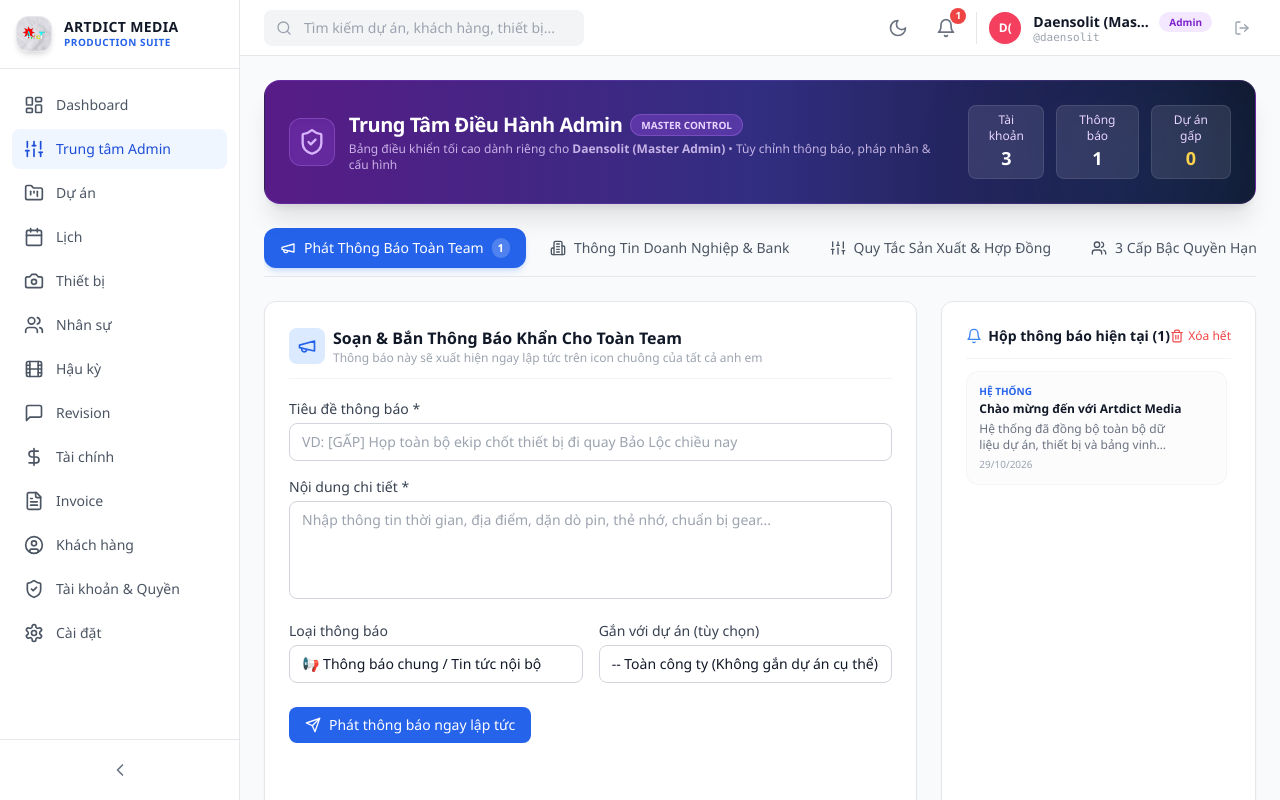
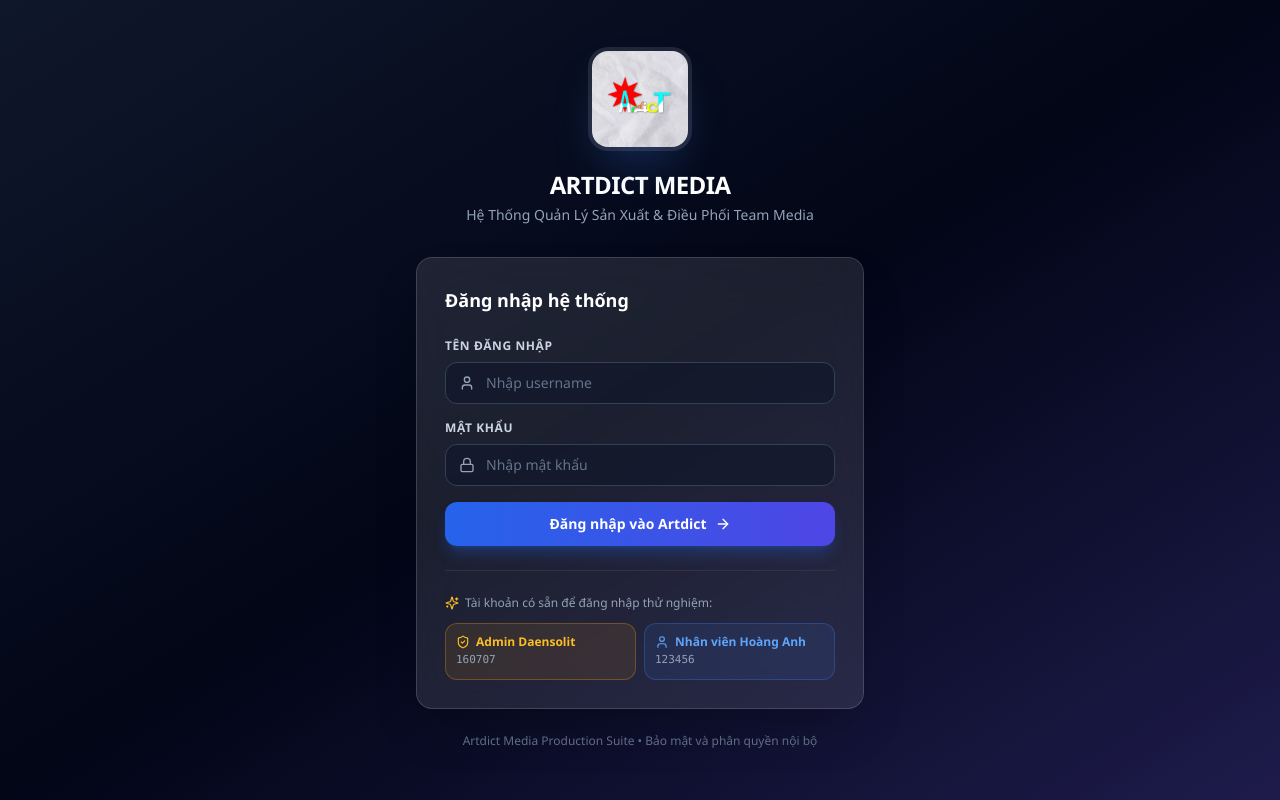
Before and after one commit to Daensolit/artdict-media-app, a React (Vite) app: page /admin in a window 1280 px wide. Built offline with nearby package versions, Linux system fonts and the light colour scheme; the HTML template or start-up script is replaced by a standard one.

Commit message:
fix: responsive layout for mobile and prevent auto-login as admin

```diff
--- a/src/components/Layout.tsx
+++ b/src/components/Layout.tsx
@@ -1,7 +1,7 @@
 import { Outlet } from 'react-router-dom';
 import Sidebar from './Sidebar';
 import { useStore } from '../store/useStore';
-import { Bell, Search, Moon, Sun, LogOut, ShieldCheck, User } from 'lucide-react';
+import { Bell, Search, Moon, Sun, LogOut, Menu } from 'lucide-react';
 import { useState } from 'react';
 import Login from '../pages/Login';
 import { getAvatarColor, getInitials } from '../utils/helpers';
@@ -10,6 +10,7 @@ export default function Layout() {
   const { settings, updateSettings, notifications, markNotificationRead, currentUser, logout } = useStore();
   const [showNotifications, setShowNotifications] = useState(false);
   const [searchQuery, setSearchQuery] = useState('');
+  const [isMobileMenuOpen, setIsMobileMenuOpen] = useState(false);
   const unreadCount = notifications.filter((n) => !n.isRead).length;
 
   const toggleDarkMode = () => {
@@ -29,30 +30,61 @@ export default function Layout() {
 
   return (
     <div className={`flex h-screen overflow-hidden ${settings.darkMode ? 'dark' : ''}`}>
-      <Sidebar />
-      <div className="flex-1 flex flex-col overflow-hidden">
-        {/* Top bar */}
-        <header className="h-14 bg-white dark:bg-dark-900 border-b border-gray-200 dark:border-dark-700 flex items-center justify-between px-6 flex-shrink-0">
-          {/* Search */}
-          <div className="relative w-80">
+      {/* Responsive Sidebar (Desktop permanent + Mobile slide-out drawer) */}
+      <Sidebar
+        isOpenMobile={isMobileMenuOpen}
+        onCloseMobile={() => setIsMobileMenuOpen(false)}
+      />
+
+      {/* Main Content Area */}
+      <div className="flex-1 flex flex-col min-w-0 overflow-hidden w-full">
+        {/* Top Header bar */}
+        <header className="h-14 bg-white dark:bg-dark-900 border-b border-gray-200 dark:border-dark-700 flex items-center justify-between px-3 sm:px-6 flex-shrink-0 z-20">
+          {/* Left section: Hamburger menu on mobile + Search on desktop */}
+          <div className="flex items-center gap-2 sm:gap-3 min-w-0">
+            {/* Mobile Hamburger Menu button */}
+            <button
+              onClick={() => setIsMobileMenuOpen(true)}
+              className="p-2 rounded-xl text-gray-600 dark:text-gray-300 hover:bg-gray-100 dark:hover:bg-dark-800 lg:hidden shrink-0 transition-colors"
+              title="Mở menu điều hướng"
+            >
+              <Menu className="w-5 h-5" />
+            </button>
+
+            {/* Mobile Brand Name */}
+            <div className="flex items-center gap-2 lg:hidden shrink-0">
+              <img
+                src="/artdict-logo.jpg"
+                alt="Logo"
+                className="w-7 h-7 rounded-lg object-cover shadow-sm"
+              />
+              <span className="font-black text-xs tracking-wider text-gray-900 dark:text-gray-100">
+                ARTDICT
+              </span>
+            </div>
+
+            {/* Search - Hidden on small mobile screens to prevent breaking the header */}
+            <div className="hidden md:flex relative w-48 lg:w-72">
               <Search className="absolute left-3 top-1/2 -translate-y-1/2 w-4 h-4 text-gray-400" />
               <input
                 type="text"
-              placeholder="Tìm kiếm dự án, khách hàng, thiết bị..."
+                placeholder="Tìm dự án, gear, nhân sự..."
                 value={searchQuery}
                 onChange={(e) => setSearchQuery(e.target.value)}
-              className="w-full pl-10 pr-4 py-2 bg-gray-100 dark:bg-dark-800 border-0 rounded-lg text-sm focus:outline-none focus:ring-2 focus:ring-primary-500 dark:text-gray-100 placeholder:text-gray-400"
+                className="w-full pl-9 pr-3 py-1.5 bg-gray-100 dark:bg-dark-800 border-0 rounded-lg text-xs lg:text-sm focus:outline-none focus:ring-2 focus:ring-primary-500 dark:text-gray-100 placeholder:text-gray-400"
               />
             </div>
+          </div>
 
-          <div className="flex items-center gap-3">
+          {/* Right section: Dark Mode, Notifications, User info, Logout */}
+          <div className="flex items-center gap-1.5 sm:gap-3 shrink-0">
             {/* Dark Mode Toggle */}
             <button
               onClick={toggleDarkMode}
               className="p-2 rounded-lg hover:bg-gray-100 dark:hover:bg-dark-800 transition-colors text-gray-500 dark:text-gray-400"
-              title={settings.darkMode ? 'Chuyển giao diện sáng' : 'Chuyển giao diện tối (Dark Mode)'}
+              title={settings.darkMode ? 'Giao diện sáng' : 'Giao diện tối'}
             >
-              {settings.darkMode ? <Sun className="w-5 h-5 text-amber-400" /> : <Moon className="w-5 h-5" />}
+              {settings.darkMode ? <Sun className="w-4 h-4 sm:w-5 sm:h-5 text-amber-400" /> : <Moon className="w-4 h-4 sm:w-5 sm:h-5" />}
             </button>
 
             {/* Notifications */}
@@ -61,7 +93,7 @@ export default function Layout() {
                 onClick={() => setShowNotifications(!showNotifications)}
                 className="p-2 rounded-lg hover:bg-gray-100 dark:hover:bg-dark-800 transition-colors text-gray-500 dark:text-gray-400 relative"
               >
-                <Bell className="w-5 h-5" />
+                <Bell className="w-4 h-4 sm:w-5 sm:h-5" />
                 {unreadCount > 0 && (
                   <span className="absolute -top-0.5 -right-0.5 w-4 h-4 bg-red-500 rounded-full text-white text-[10px] flex items-center justify-center font-bold">
                     {unreadCount > 9 ? '9+' : unreadCount}
@@ -70,7 +102,7 @@ export default function Layout() {
               </button>
 
               {showNotifications && (
-                <div className="absolute right-0 top-full mt-2 w-80 card shadow-xl z-50 max-h-96 overflow-y-auto">
+                <div className="absolute right-0 top-full mt-2 w-72 sm:w-80 card shadow-2xl z-50 max-h-96 overflow-y-auto">
                   <div className="p-3 border-b border-gray-200 dark:border-dark-700">
                     <h3 className="text-sm font-semibold text-gray-900 dark:text-gray-100">Thông báo</h3>
                   </div>
@@ -93,8 +125,8 @@ export default function Layout() {
                               {n.senderName}
                             </span>
                           )}
-                          <p className="text-sm font-medium text-gray-900 dark:text-gray-100">{n.title}</p>
-                          <p className="text-xs text-gray-500 mt-0.5">{n.message}</p>
+                          <p className="text-xs sm:text-sm font-medium text-gray-900 dark:text-gray-100">{n.title}</p>
+                          <p className="text-[11px] text-gray-500 mt-0.5">{n.message}</p>
                         </div>
                       ))}
                     </div>
@@ -104,9 +136,9 @@ export default function Layout() {
             </div>
 
             {/* User Profile Info & Logout */}
-            <div className="flex items-center gap-3 pl-3 border-l border-gray-200 dark:border-dark-700">
+            <div className="flex items-center gap-2 sm:gap-3 pl-2 sm:pl-3 border-l border-gray-200 dark:border-dark-700">
               <div
-                className={`w-8 h-8 rounded-full flex items-center justify-center text-xs font-bold text-white shadow-sm shrink-0 ${getAvatarColor(
+                className={`w-7 h-7 sm:w-8 sm:h-8 rounded-full flex items-center justify-center text-xs font-bold text-white shadow-sm shrink-0 ${getAvatarColor(
                   currentUser.name
                 )}`}
               >
@@ -114,7 +146,7 @@ export default function Layout() {
               </div>
               <div className="hidden sm:block text-left">
                 <div className="flex items-center gap-1.5">
-                  <span className="text-sm font-semibold text-gray-900 dark:text-gray-100 truncate max-w-[120px]">
+                  <span className="text-xs sm:text-sm font-semibold text-gray-900 dark:text-gray-100 truncate max-w-[100px] lg:max-w-[130px]">
                     {currentUser.name}
                   </span>
                   {currentUser.role === 'admin' ? (
@@ -131,13 +163,13 @@ export default function Layout() {
                     </span>
                   )}
                 </div>
-                <div className="text-[11px] text-gray-400 font-mono leading-none">@{currentUser.username}</div>
+                <div className="text-[10px] text-gray-400 font-mono leading-none">@{currentUser.username}</div>
               </div>
 
               {/* Logout button */}
               <button
                 onClick={logout}
-                className="p-1.5 rounded-lg hover:bg-red-50 dark:hover:bg-red-900/20 text-gray-400 hover:text-red-500 transition-colors ml-1"
+                className="p-1.5 rounded-lg hover:bg-red-50 dark:hover:bg-red-900/20 text-gray-400 hover:text-red-500 transition-colors ml-0.5"
                 title="Đăng xuất"
               >
                 <LogOut className="w-4 h-4" />
@@ -146,8 +178,8 @@ export default function Layout() {
           </div>
         </header>
 
-        {/* Main Content */}
-        <main className="flex-1 overflow-y-auto p-6 bg-gray-50 dark:bg-dark-950">
+        {/* Main Content View with responsive padding */}
+        <main className="flex-1 overflow-y-auto p-3.5 sm:p-5 lg:p-6 bg-gray-50 dark:bg-dark-950 w-full min-w-0">
           <Outlet />
         </main>
       </div>
--- a/src/components/Sidebar.tsx
+++ b/src/components/Sidebar.tsx
@@ -2,12 +2,17 @@ import { NavLink } from 'react-router-dom';
 import {
   LayoutDashboard, FolderKanban, Calendar, Camera, Users,
   Film, MessageSquare, DollarSign, FileText, Settings,
-  UserCircle, ChevronLeft, ChevronRight, Clapperboard, ShieldCheck, Sliders
+  UserCircle, ChevronLeft, ChevronRight, ShieldCheck, Sliders, X
 } from 'lucide-react';
 import { useState } from 'react';
 import { useStore } from '../store/useStore';
 
-export default function Sidebar() {
+interface SidebarProps {
+  isOpenMobile: boolean;
+  onCloseMobile: () => void;
+}
+
+export default function Sidebar({ isOpenMobile, onCloseMobile }: SidebarProps) {
   const [collapsed, setCollapsed] = useState(false);
   const { currentUser } = useStore();
 
@@ -38,10 +43,12 @@ export default function Sidebar() {
   ];
 
   return (
+    <>
+      {/* ─── DESKTOP SIDEBAR (Visible on lg screens and up) ─── */}
       <aside
-      className={`${
+        className={`hidden lg:flex flex-col h-screen bg-white dark:bg-dark-900 border-r border-gray-200 dark:border-dark-700 sticky top-0 transition-all duration-300 z-30 shrink-0 ${
           collapsed ? 'w-[68px]' : 'w-60'
-      } h-screen bg-white dark:bg-dark-900 border-r border-gray-200 dark:border-dark-700 flex flex-col transition-all duration-300 sticky top-0`}
+        }`}
       >
         {/* Logo */}
         <div className="flex items-center gap-3 px-4 py-4 border-b border-gray-200 dark:border-dark-700">
@@ -85,10 +92,69 @@ export default function Sidebar() {
           <button
             onClick={() => setCollapsed(!collapsed)}
             className="w-full flex items-center justify-center p-2 rounded-lg hover:bg-gray-100 dark:hover:bg-dark-800 transition-colors text-gray-500"
+            title={collapsed ? 'Mở rộng menu' : 'Thu gọn menu'}
           >
             {collapsed ? <ChevronRight className="w-5 h-5" /> : <ChevronLeft className="w-5 h-5" />}
           </button>
         </div>
       </aside>
+
+      {/* ─── MOBILE DRAWER (For phones and small tablets) ─── */}
+      {isOpenMobile && (
+        <div
+          className="fixed inset-0 bg-black/60 backdrop-blur-sm z-40 lg:hidden transition-opacity"
+          onClick={onCloseMobile}
+        />
+      )}
+
+      <aside
+        className={`fixed inset-y-0 left-0 z-50 w-72 max-w-[80vw] bg-white dark:bg-dark-900 border-r border-gray-200 dark:border-dark-700 shadow-2xl flex flex-col lg:hidden transition-transform duration-300 ease-in-out ${
+          isOpenMobile ? 'translate-x-0' : '-translate-x-full'
+        }`}
+      >
+        {/* Drawer Header */}
+        <div className="flex items-center justify-between p-4 border-b border-gray-200 dark:border-dark-700">
+          <div className="flex items-center gap-3">
+            <img
+              src="/artdict-logo.jpg"
+              alt="Artdict Media"
+              className="w-9 h-9 rounded-xl object-cover shadow-md border border-gray-200 dark:border-dark-700"
+            />
+            <div>
+              <h1 className="text-sm font-black text-gray-900 dark:text-gray-100 tracking-wide leading-tight">
+                ARTDICT MEDIA
+              </h1>
+              <p className="text-[10px] text-primary-600 dark:text-primary-400 font-semibold tracking-wider uppercase">
+                Production Suite
+              </p>
+            </div>
+          </div>
+          <button
+            onClick={onCloseMobile}
+            className="p-1.5 rounded-lg text-gray-500 hover:bg-gray-100 dark:hover:bg-dark-800 transition-colors"
+          >
+            <X className="w-5 h-5" />
+          </button>
+        </div>
+
+        {/* Drawer Nav links */}
+        <nav className="flex-1 p-3 space-y-1 overflow-y-auto">
+          {navItems.map((item) => (
+            <NavLink
+              key={item.to}
+              to={item.to}
+              end={item.to === '/'}
+              onClick={onCloseMobile}
+              className={({ isActive }) =>
+                isActive ? 'sidebar-link-active' : 'sidebar-link'
+              }
+            >
+              <item.icon className="w-5 h-5 flex-shrink-0" />
+              <span>{item.label}</span>
+            </NavLink>
+          ))}
+        </nav>
+      </aside>
+    </>
   );
 }
--- a/src/store/useStore.ts
+++ b/src/store/useStore.ts
@@ -595,7 +595,7 @@ export const useStore = create<AppState>()(
     (set, get) => ({
       // Authentication & Users
       users: initialUsers,
-      currentUser: initialUsers[0], // Default logged in as daensolit
+      currentUser: null, // Bắt đầu ở màn hình đăng nhập (không tự động đăng nhập admin)
 
       login: (username: string, password: string) => {
         const user = get().users.find((u) => u.username.toLowerCase() === username.trim().toLowerCase());
@@ -833,16 +833,14 @@ export const useStore = create<AppState>()(
         set((state) => ({ settings: { ...state.settings, ...updates } })),
     }),
     {
-      name: 'artdict-media-storage-v3',
+      name: 'artdict-media-storage-v5',
       onRehydrateStorage: () => (state) => {
         if (state) {
           const hasDaensolit = state.users?.some((u) => u.username === 'daensolit');
           if (!hasDaensolit) {
             state.users = [...(state.users || []), initialUsers[0]];
           }
-          if (!state.currentUser) {
-            state.currentUser = state.users.find((u) => u.username === 'daensolit') || initialUsers[0];
-          }
+          // Giữ nguyên currentUser từ storage hoặc null, TUYỆT ĐỐI KHÔNG tự động đăng nhập admin!
         }
       },
     }
```
Lines whose indentation alone changed are shown as unchanged.
